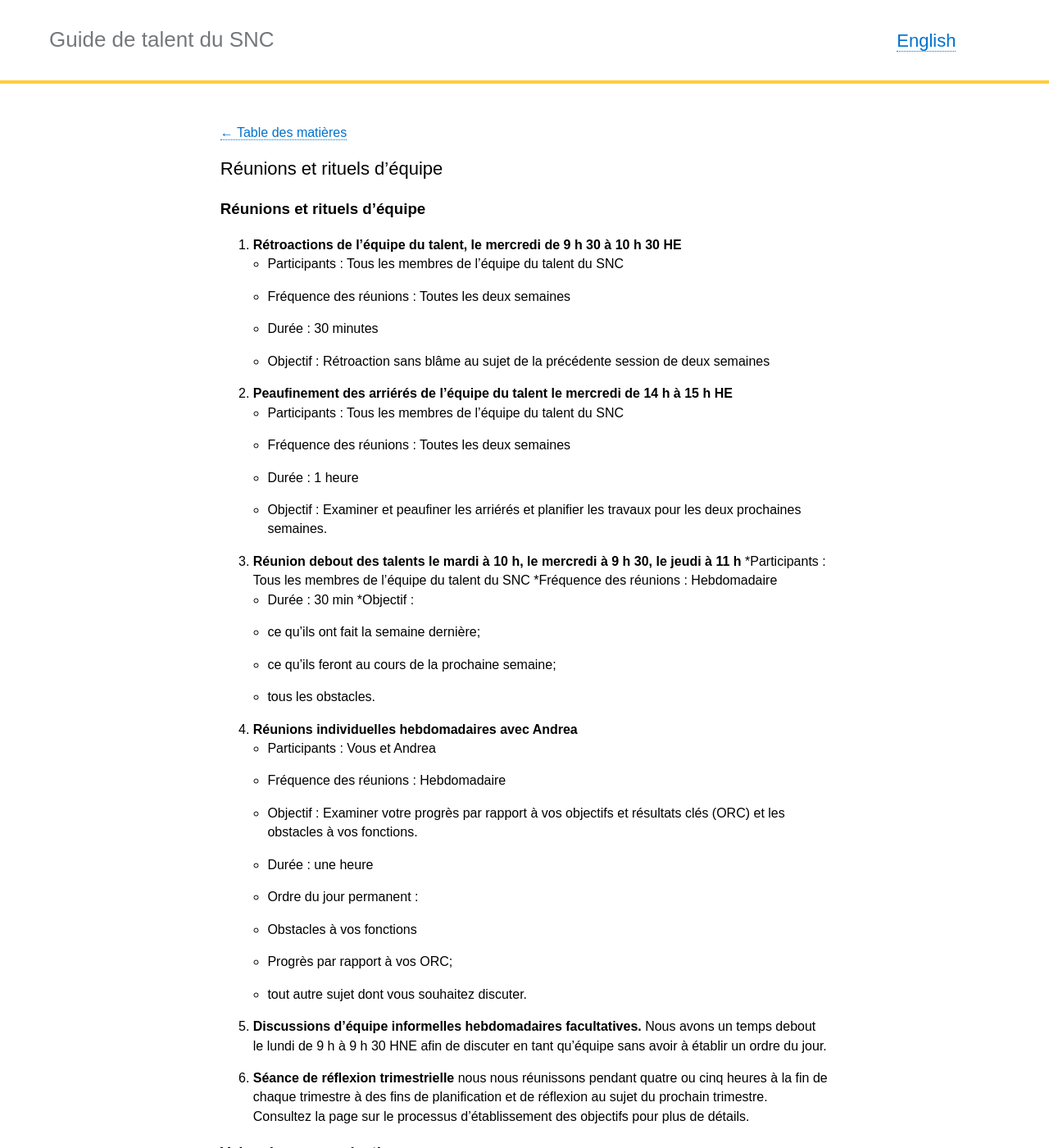
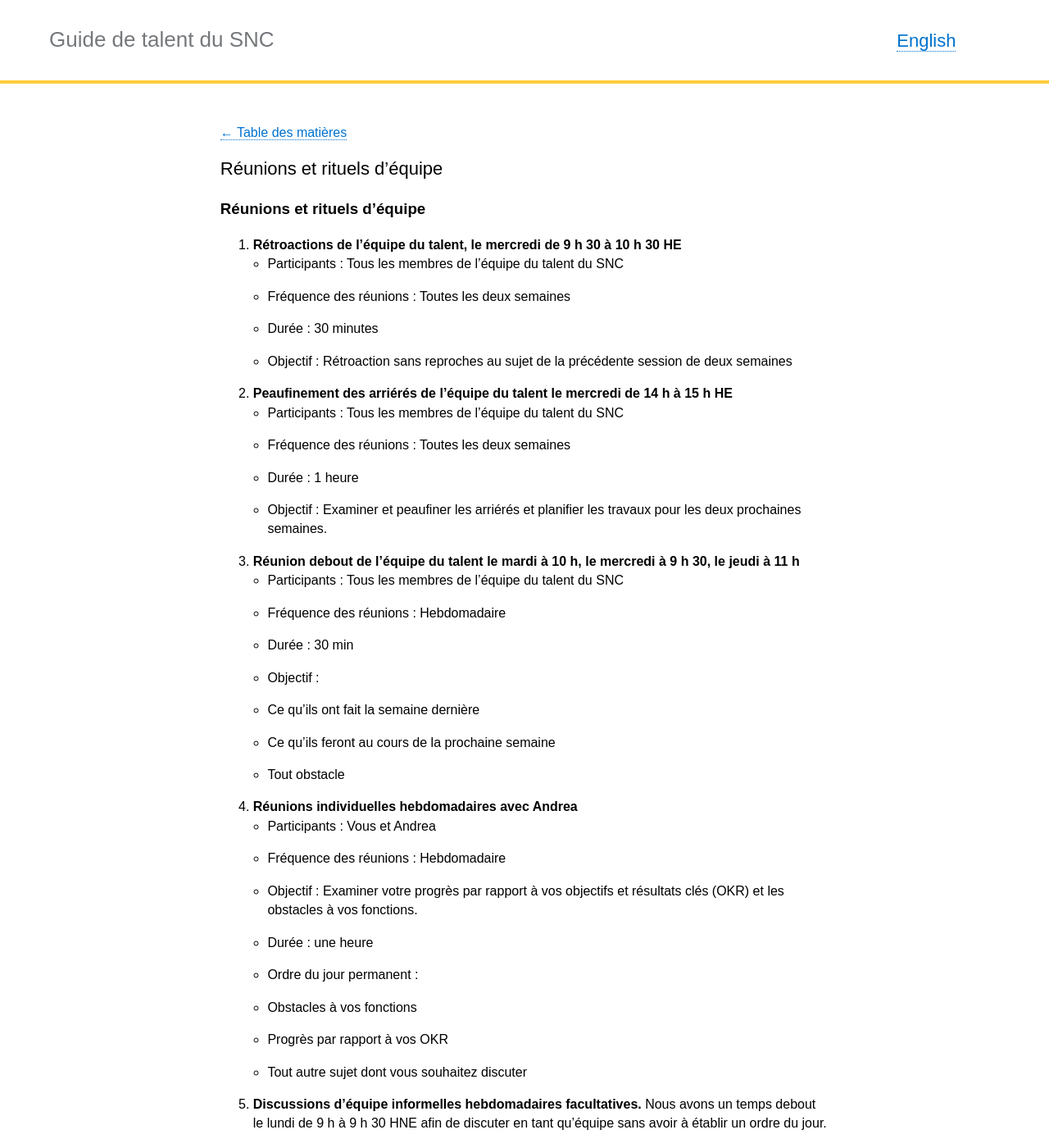
Before and after one commit to cds-snc/talent, a Jekyll site: the page built from _pages/fr/a-propos-de-nous/reunions-d-equipe.md, in a window 1280 px wide and 1400 px high. Shown: the whole window at 82% size. Built offline with Jekyll 4.4.1, drawn with Linux system fonts in a browser that asks for light colours; some of the changed text lies outside the part shown.

Commit message:
Small update on French terms

```diff
--- a/_pages/fr/a-propos-de-nous/reunions-d-equipe.md
+++ b/_pages/fr/a-propos-de-nous/reunions-d-equipe.md
@@ -13,7 +13,7 @@ trans_url: "/team-meetings/"
 * Participants : Tous les membres de l’équipe du talent du SNC
 * Fréquence des réunions : Toutes les deux semaines
 * Durée : 30 minutes
-* Objectif : Rétroaction sans blâme au sujet de la précédente session de deux semaines
+* Objectif : Rétroaction sans reproches au sujet de la précédente session de deux semaines
 
 2. **Peaufinement des arriérés de l’équipe du talent le mercredi de 14 h à 15 h HE**
 * Participants : Tous les membres de l’équipe du talent du SNC
@@ -21,28 +21,28 @@ trans_url: "/team-meetings/"
 * Durée : 1 heure
 * Objectif : Examiner et peaufiner les arriérés et planifier les travaux pour les deux prochaines semaines.
 
-3. **Réunion debout des talents le mardi à 10 h, le mercredi à 9 h 30, le jeudi à 11 h**
-*Participants : Tous les membres de l’équipe du talent du SNC
-*Fréquence des réunions : Hebdomadaire
+3. **Réunion debout de l'équipe du talent le mardi à 10 h, le mercredi à 9 h 30, le jeudi à 11 h**
+* Participants : Tous les membres de l’équipe du talent du SNC
+* Fréquence des réunions : Hebdomadaire
 * Durée : 30 min
-*Objectif :
-* ce qu’ils ont fait la semaine dernière;
-* ce qu’ils feront au cours de la prochaine semaine;
-* tous les obstacles.
+* Objectif :
+ * Ce qu’ils ont fait la semaine dernière
+ * Ce qu’ils feront au cours de la prochaine semaine
+ * Tout obstacle
 
 4. **Réunions individuelles hebdomadaires avec Andrea**
 * Participants : Vous et Andrea
 * Fréquence des réunions : Hebdomadaire
-* Objectif : Examiner votre progrès par rapport à vos objectifs et résultats clés (ORC) et les obstacles à vos fonctions.
+* Objectif : Examiner votre progrès par rapport à vos objectifs et résultats clés (OKR) et les obstacles à vos fonctions.
 * Durée : une heure
 * Ordre du jour permanent :
-* Obstacles à vos fonctions
-* Progrès par rapport à vos ORC;
-* tout autre sujet dont vous souhaitez discuter.
+ * Obstacles à vos fonctions
+ * Progrès par rapport à vos OKR
+ * Tout autre sujet dont vous souhaitez discuter
 
 5. **Discussions d’équipe informelles hebdomadaires facultatives.** Nous avons un temps debout le lundi de 9 h à 9 h 30 HNE afin de discuter en tant qu’équipe sans avoir à établir un ordre du jour.
 
-6. **Séance de réflexion trimestrielle** nous nous réunissons pendant quatre ou cinq heures à la fin de chaque trimestre à des fins de planification et de réflexion au sujet du prochain trimestre. Consultez la page sur le processus d’établissement des objectifs pour plus de détails.
+6. **Séance de réflexion trimestrielle** Nous nous réunissons pendant quatre ou cinq heures à la fin de chaque trimestre à des fins de planification et de réflexion au sujet du prochain trimestre. Consultez la page sur le processus d’établissement des objectifs pour plus de détails.
 
 ### Voies de communication
 
```
